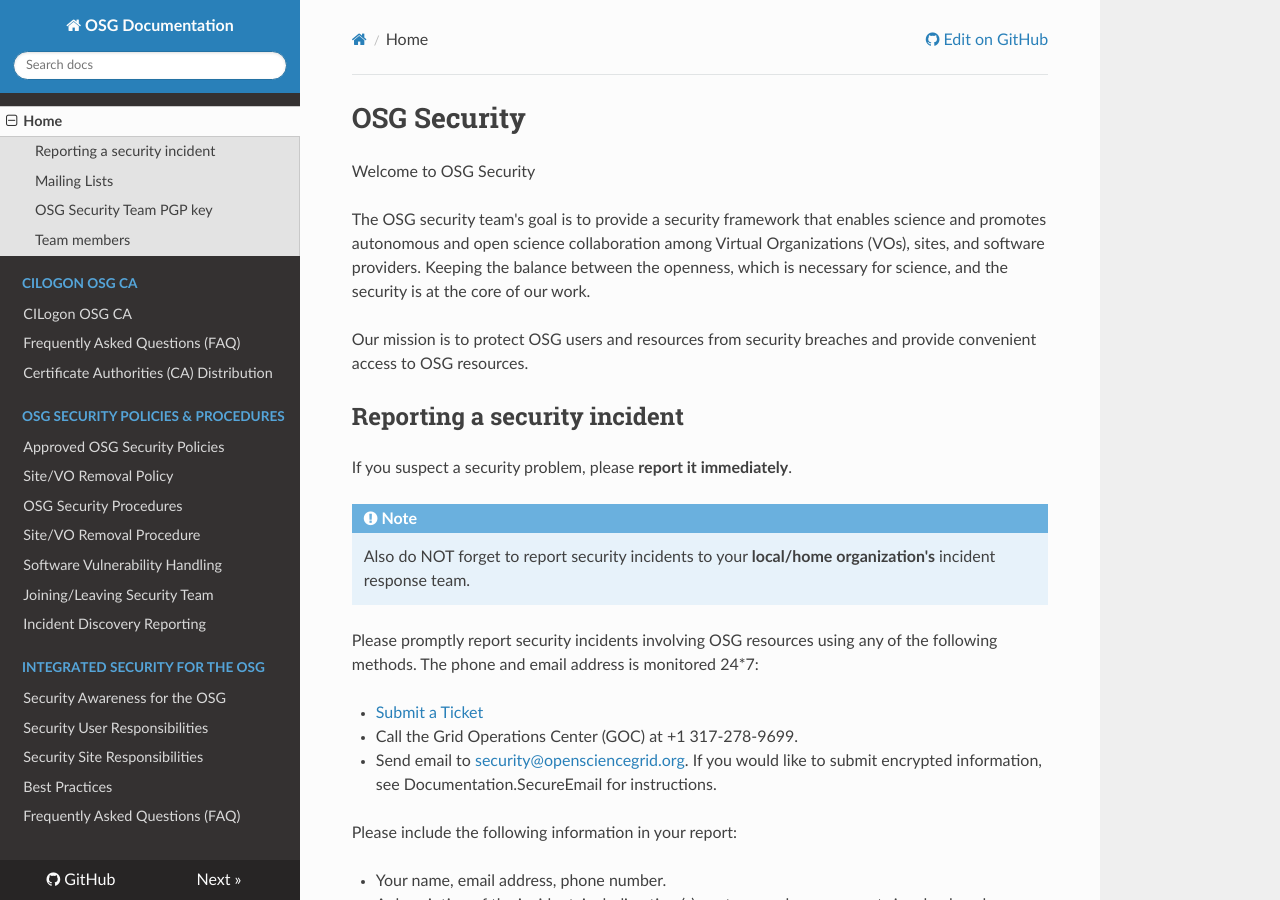
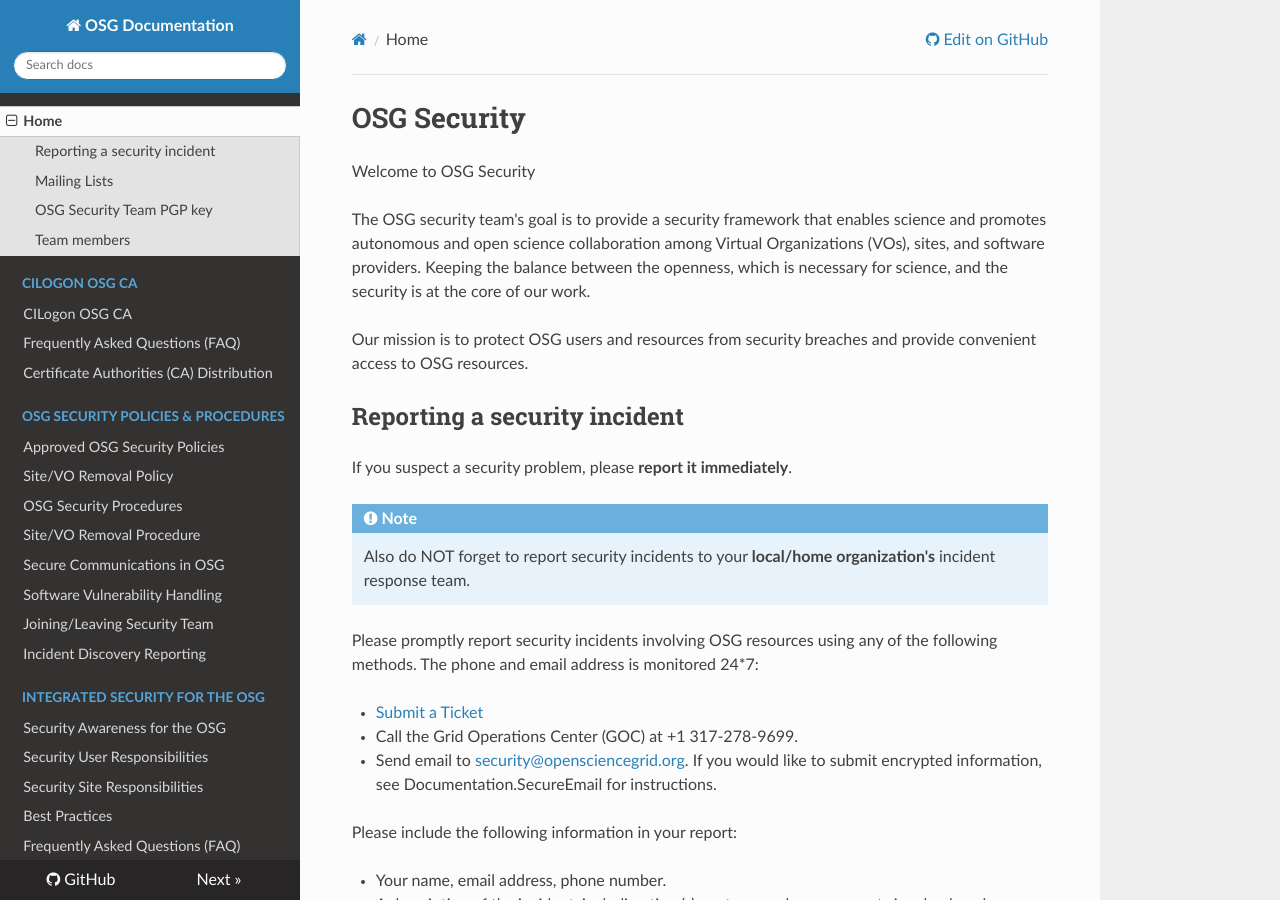
Before and after one commit to opensciencegrid/security, an MkDocs documentation site: the page built from docs/index.md, in a window 1280 px wide and 900 px high. Built offline with MkDocs 1.6.1, drawn with Linux system fonts in a browser that asks for light colours; nearby versions of some CDN libraries; old or Windows-style settings are respelled for this version of MkDocs.

Commit message:
Update mkdocs.yml
Adding Secure communications in OSG

```diff
--- a/mkdocs.yml
+++ b/mkdocs.yml
@@ -18,6 +18,7 @@
   - Site/VO Removal Policy: 'SiteVORemovalPolicy.md'
   - OSG Security Procedures: 'OSGSecurityProcedures.md'
   - Site/VO Removal Procedure: 'SiteVORemovalProcedure.md'
+  - Secure Communications in OSG: 'SecureCommunicationsOSG.md'
   - Software Vulnerability Handling: 'SoftwareVulnerabilityHandling.md'
   - Joining/Leaving Security Team: 'JoiningLeavingSecurityTeam.md'
   - Incident Discovery Reporting: 'IncidentDiscoveryReporting.md'
```
